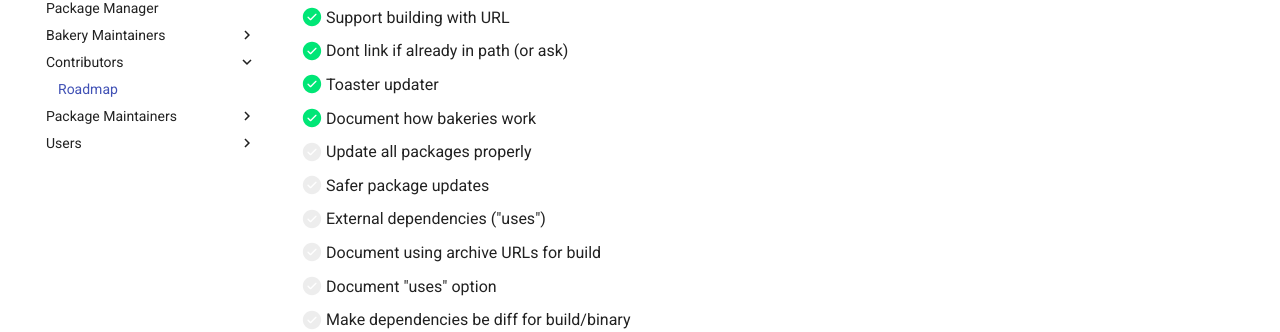
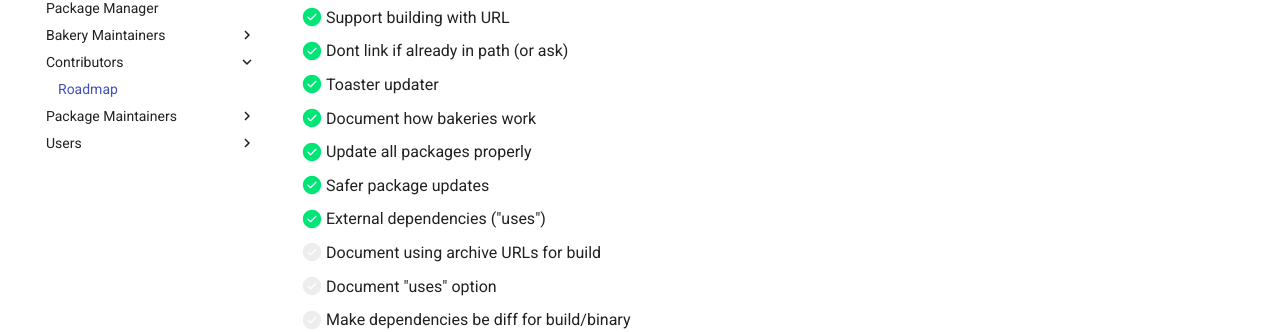
Before and after one commit to lovebagels/toaster, an MkDocs documentation site: the page built from docs/Contributors/roadmap.md, in a window 1280 px wide and 900 px high, scrolled down 687 px. Shown: the part 118-450 px from the top of the window. Built offline with MkDocs 1.6.1 and Material for MkDocs 9.7.7, drawn with Linux system fonts in a browser that asks for light colours.

Commit message:
Updated checklist

```diff
--- a/docs/Contributors/roadmap.md
+++ b/docs/Contributors/roadmap.md
@@ -22,9 +22,9 @@ A list of things to do (for contributors)
 - [x] Dont link if already in path (or ask)
 - [x] Toaster updater
 - [x] Document how bakeries work
-- [ ] Update all packages properly
-- [ ] Safer package updates
-- [ ] External dependencies ("uses")
+- [x] Update all packages properly
+- [x] Safer package updates
+- [x] External dependencies ("uses")
 - [ ] Document using archive URLs for build
 - [ ] Document "uses" option
 - [ ] Make dependencies be diff for build/binary
```
